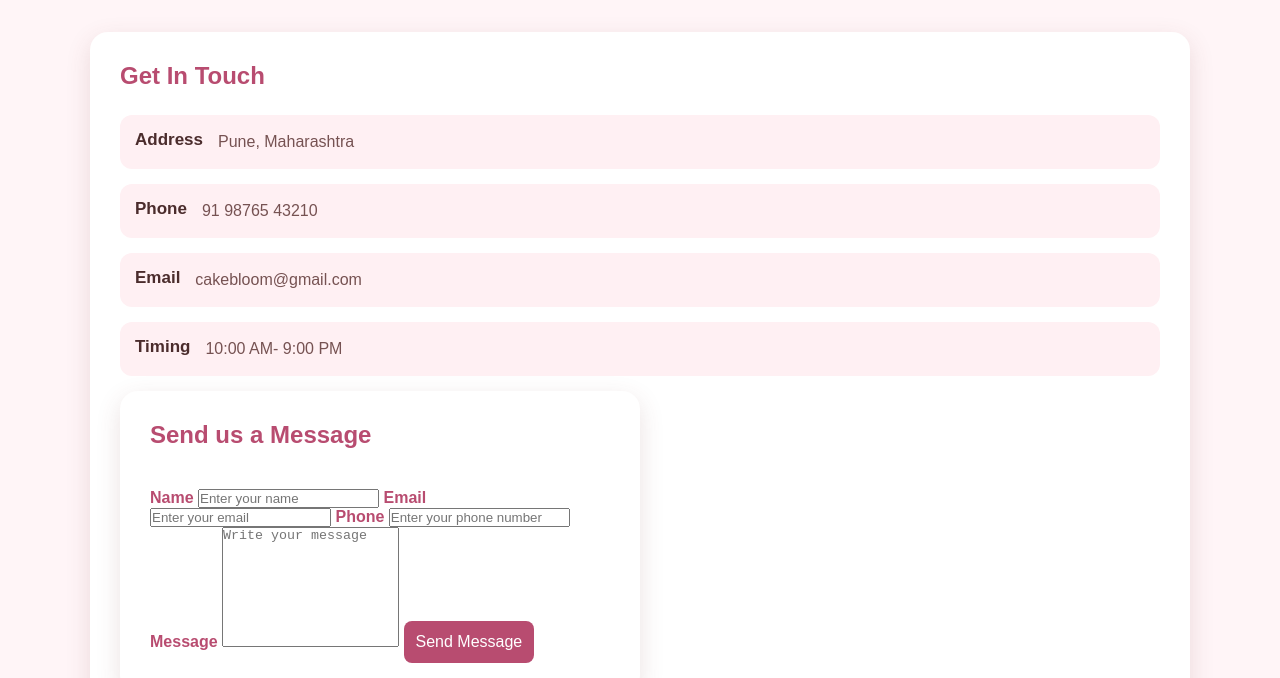
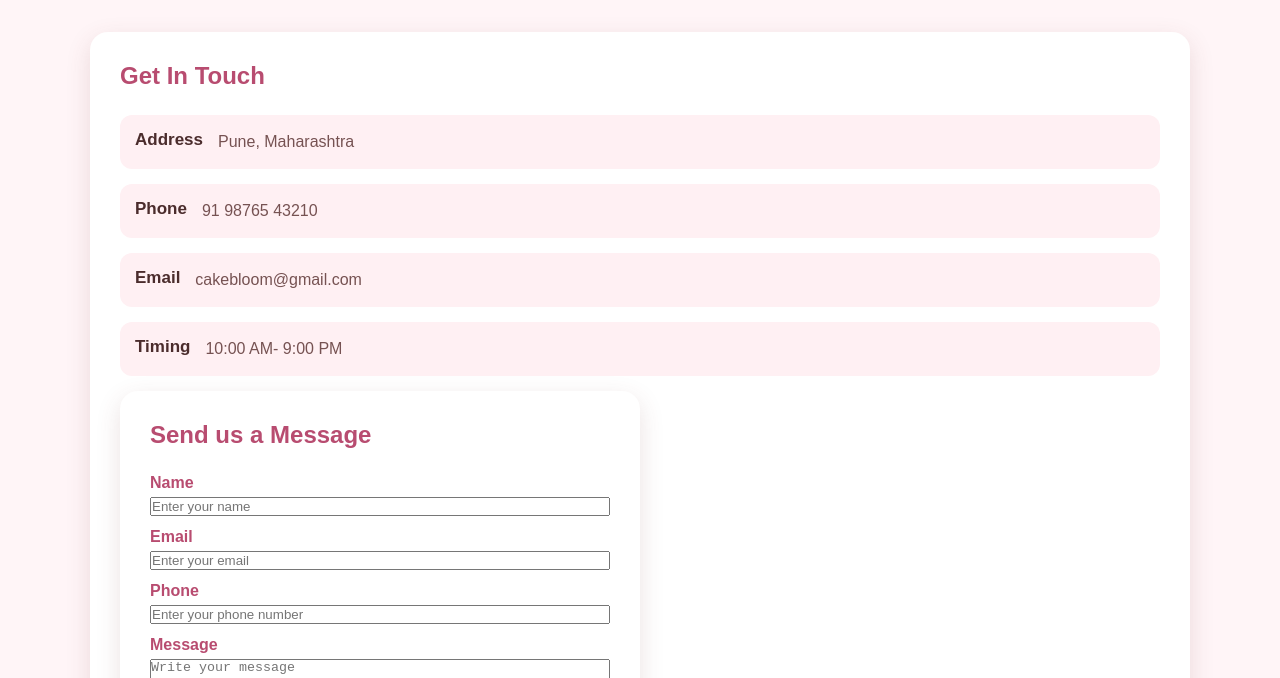
Before and after one commit to rutudevdhagle29/CakeBloom-Website, a plain HTML site: page Contact.html in a window 1280 px wide. Shown: the part 122-800 px from the top of the page. Drawn offline with Linux system fonts and the light colour scheme.

Commit message:
update website

```diff
--- a/contact.css
+++ b/contact.css
@@ -65,9 +65,13 @@ h1 {
     color: #765252;
 }
 .contact-form {
-    display: flex;
-    flex-direction: column;
-    gap: 15px;
+   display: block;
+}
+.contact-form input,
+.contact-form textarea {
+    display: block;
+    width: 100%;
+    margin: 5px 0 12px;
 }
 .contact-form label {
     margin-bottom: 16px;
@@ -81,6 +85,7 @@ h1 {
     box-shadow: 0 0 5px rgba(184, 76, 112, 0.2);
 }
 .contact-form textarea {
+    width: 100%;
     height: 120px;
     resize: none;
 }
```
Also changed, not shown: Cake.css (+5 -2 lines), Cake.html (+1 -1 lines).
